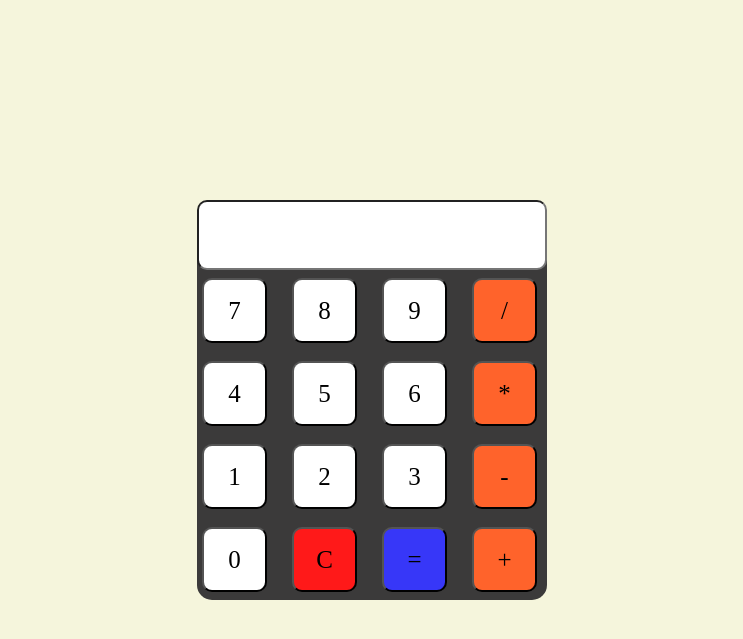
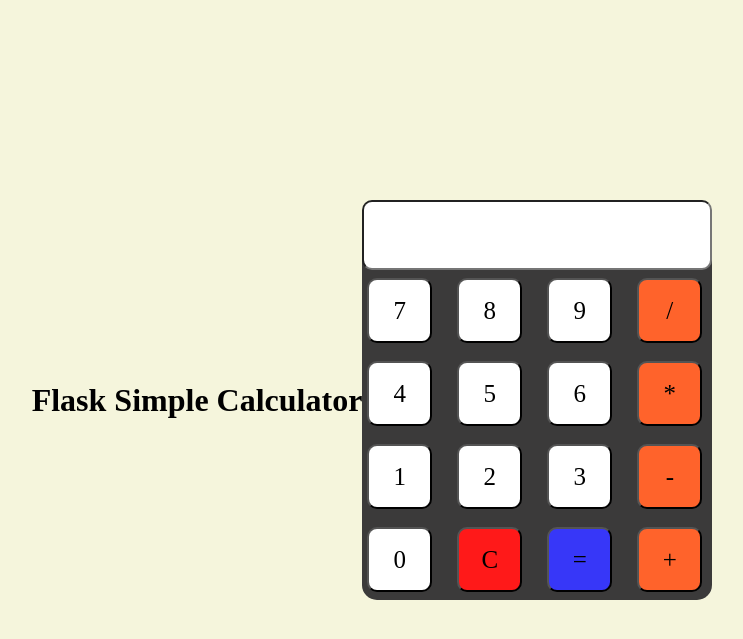
Before and after one commit to imra-hue/calculator_app, a Flask app: page / in a window 1280 px wide. Shown: the top 639 px of the page, without its empty margins (268-1011 px from the left). Run offline with Flask 3, Linux system fonts and the light colour scheme.

Commit message:
Added heading to calculator UI

```diff
--- a/templates/index.html
+++ b/templates/index.html
@@ -3,10 +3,12 @@
 <head>
     <meta charset="UTF-8">
     <meta name="viewport" content="width=device-width, initial-scale=1.0">
-    <title>Calculator</title>
+    <title>Flask Calculator</title>
     <link rel="stylesheet" href="{{ url_for('static', filename='style.css') }}">
 </head>
 <body>
+
+    <h1>Flask Simple Calculator</h1>
 
     <div class="calculator">
         <input type="text" id="display" readonly>
```
